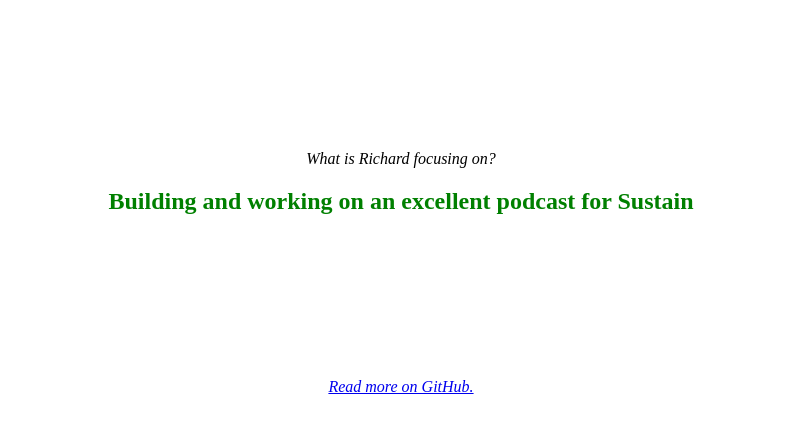
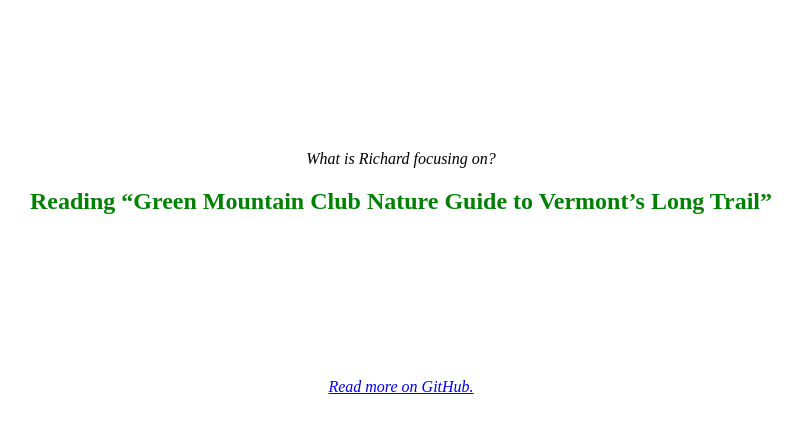
Before and after one commit to RichardLitt/what-is-richard-doing-now, a Jekyll site: the page built from index.md, in a window 1280 px wide. Shown: the top 433 px of the page, without its empty margins (239-1041 px from the left). Built offline with Jekyll 4.4.1, drawn with Linux system fonts in a browser that asks for light colours; our own code applies the rules of GitHub Pages for plain Markdown files.

Commit message:
Adding book

```diff
--- a/index.md
+++ b/index.md
@@ -5,7 +5,7 @@ project:
 
 What is Richard focusing on?
 
-## Building and working on an excellent podcast for Sustain
+## Reading "Green Mountain Club Nature Guide to Vermont's Long Trail"
 
 {% if page.project %}
   {% assign project = site.data.projects[page.project] %}
```
Also changed, not shown: todo.md (+1 -1 lines).
